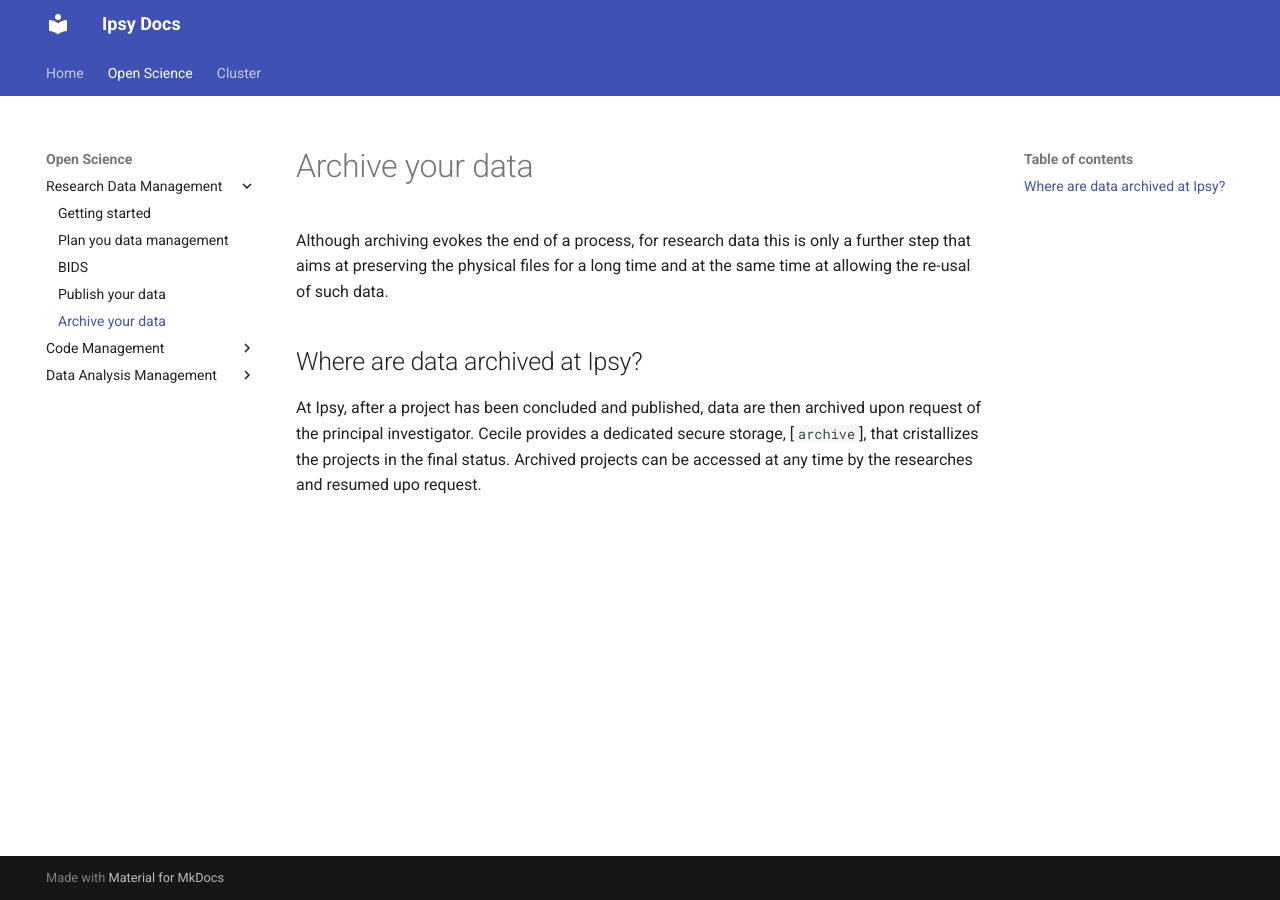
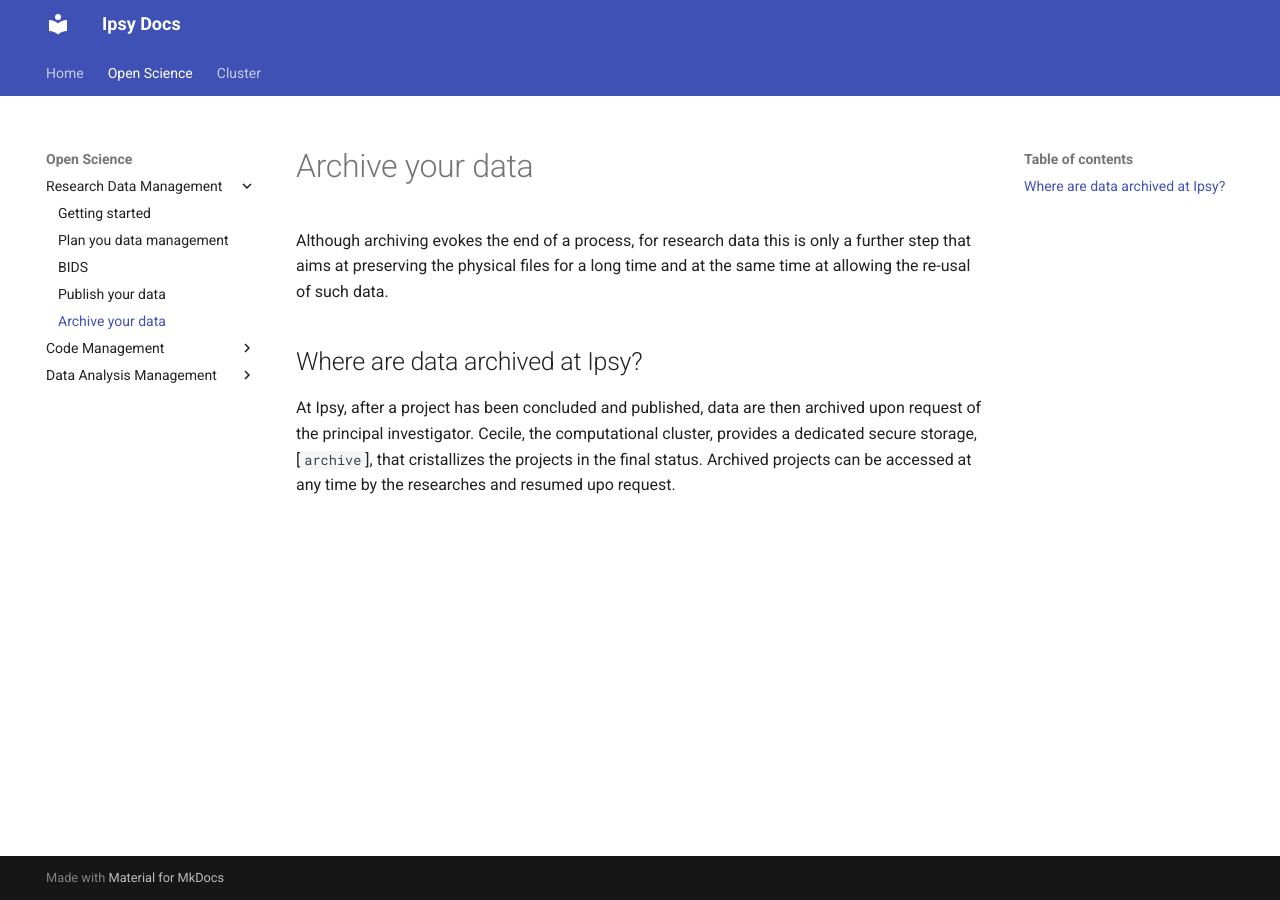
Before and after one commit to pvavra/temp-ipsy, an MkDocs documentation site: the page built from docs/open-science/research-data-management/archive.md, in a window 1280 px wide. Built offline with MkDocs 1.6.1 and Material for MkDocs 9.7.7, drawn with Linux system fonts in a browser that asks for light colours.

Commit message:
Fix sentence

```diff
--- a/docs/open-science/research-data-management/archive.md
+++ b/docs/open-science/research-data-management/archive.md
@@ -5,5 +5,5 @@ Although archiving evokes the end of a process, for research data this is only a
 ## Where are data archived at Ipsy?
 
 At Ipsy, after a project has been concluded and published, data are then archived upon request of the principal investigator.
-Cecile provides a dedicated secure storage, [`archive`], that cristallizes the projects in the final status. Archived projects can be accessed at any time by the researches and resumed upo request.
+Cecile, the computational cluster, provides a dedicated secure storage, [`archive`], that cristallizes the projects in the final status. Archived projects can be accessed at any time by the researches and resumed upo request.
 [`archive`]: ../../../cluster/cecile/data/#cecile-data-structure
```
